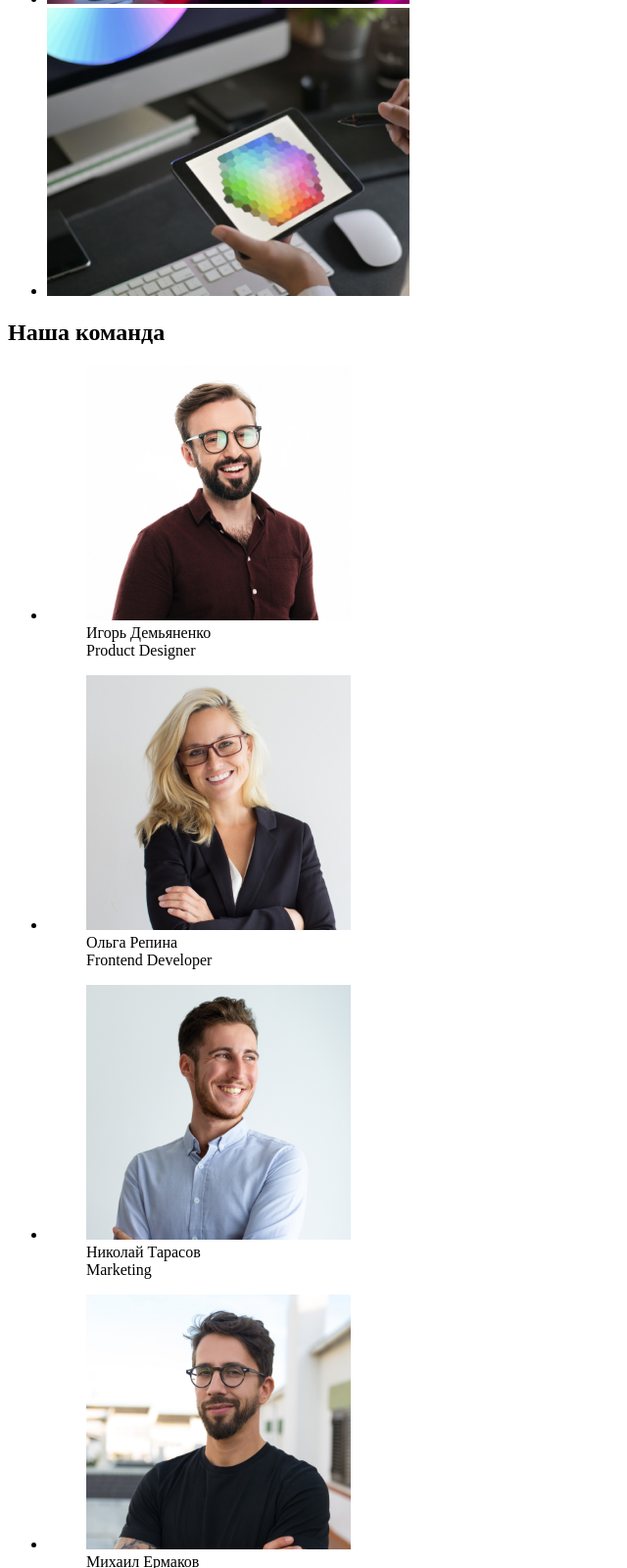
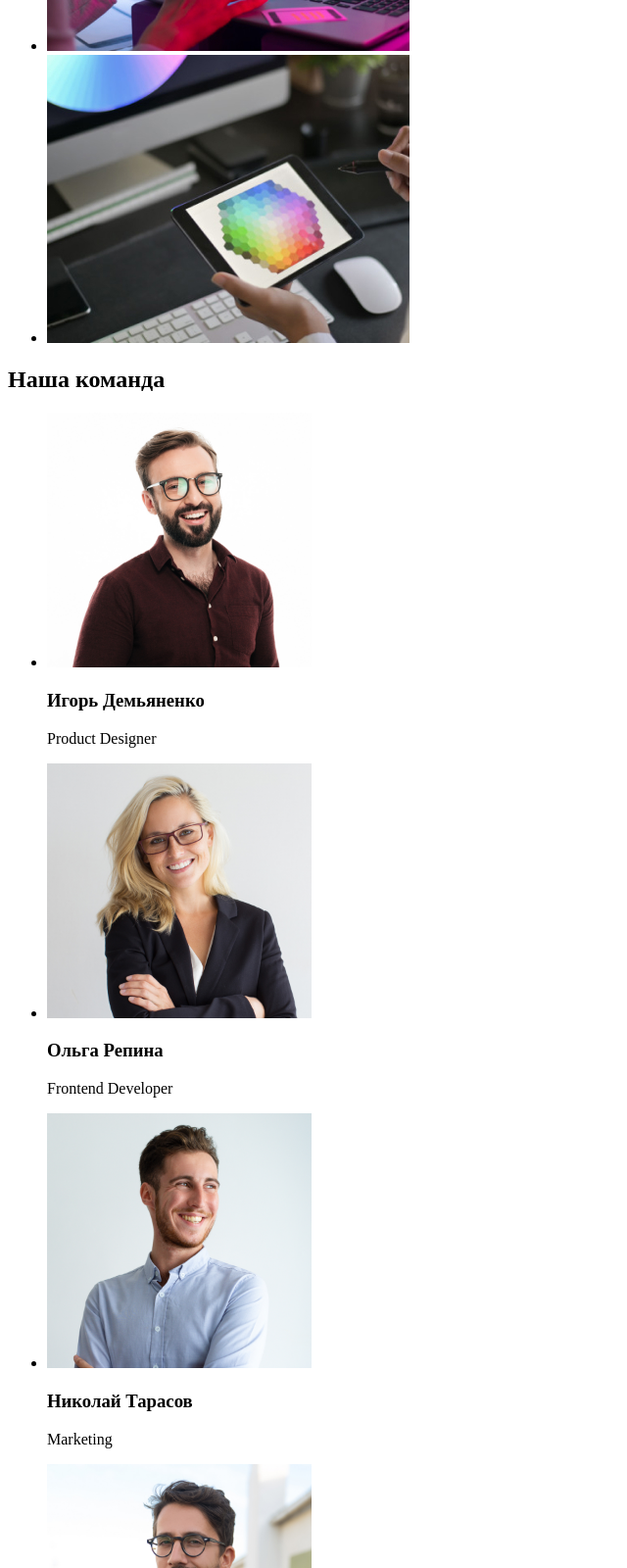
Before and after one commit to dmytrokryvitskyi/goit-markup-hw-01, a plain HTML site: page index.html in a window 1280 px wide. Shown: the part 1200-2800 px from the top of the page at 98% size, without its empty margins (0-640 px from the left). Drawn offline with Linux system fonts and the light colour scheme.

Commit message:
Правки після перевірки ДЗ

```diff
--- a/index.html
+++ b/index.html
@@ -25,15 +25,14 @@
     </header>
 
     <main>
-
-    <div>
         <section>
             <h1>Эффективные решения для вашего бизнеса</h1>
             <button type="button">Заказать услугу</button>
-        </section>
-    </div>
+    </section>
+
 
     <section>
+        <h2>Наши преимущества</h2>
         <ul>
             <li>
                 <h3>Внимание к деталям</h3>
@@ -74,52 +73,40 @@
         <h2>Наша команда</h2>
         <ul>
             <li>
-                <figure>
                     <img src="./images/img-4.jpg" alt="Игорь Демьяненко" width="270">
-                    <figcaption>Игорь Демьяненко<br/>
-                    Product Designer
-                    </figcaption>
-                </figure>
+                    <h3>Игорь Демьяненко</h3>
+                    <p>Product Designer</p>
             </li>
 
             <li>
-                <figure>
                     <img src="./images/img-5.jpg" alt="Ольга Репина" width="270">
-                    <figcaption>Ольга Репина<br/>
-                    Frontend Developer
-                    </figcaption>
-                </figure>
+                    <h3>Ольга Репина</h3>
+                    <p>Frontend Developer</p>
             </li>
 
             <li>
-                <figure>
                     <img src="./images/img-6.jpg" alt="Николай Тарасов" width="270">
-                    <figcaption>Николай Тарасов<br/>
-                        Marketing
-                    </figcaption>
-                </figure>
+                    <h3>Николай Тарасов</h3>
+                    <p>Marketing</p>
             </li>
 
             <li>
-                <figure>
                     <img src="./images/img-7.jpg" alt="Михаил Ермаков" width="270">
-                    <figcaption>Михаил Ермаков<br />
-                        UI Designer
-                    </figcaption>
-                </figure>
+                    <h3>Михаил Ермаков</h3>
+                    <p>UI Designer</p>
             </li>
-
         </ul>
     </section>
-
     </main>
 
     <footer>
             <a href="/">WebStudio</a>
             <address>
-                г. Киев, пр-т Леси Украинки, 26<br/>
-                <a href="mailto:info@devstudio.com">info@devstudio.com</a><br/>
-                <a href="tel:+380961111111">+38 096 111 11 11</a>
+                <ul>
+                    <li><a href="https://www.google.com/maps/place/%D0%B1%D1%83%D0%BB%D1%8C%D0%B2%D0%B0%D1%80+%D0%9B%D0%B5%D1%81%D1%96+%D0%A3%D0%BA%D1%80%D0%B0%D1%97%D0%BD%D0%BA%D0%B8,+26,+%D0%9A%D0%B8%D1%97%D0%B2,+02000/@50.4265807,30.5361971,17z/data=!3m1!4b1!4m5!3m4!1s0x40d4cf0e033ecbe9:0x57a4dffefec77da0!8m2!3d50.4265807!4d30.5383858" target="_blank">г. Киев, пр-т Леси Украинки, 26</a></li>
+                    <li><a href="mailto:info@devstudio.com">info@devstudio.com</a></li>
+                    <li><a href="tel:+380961111111">+38 096 111 11 11</a></li>
+                </ul>
             </address>
     </footer>
 </body>
```
